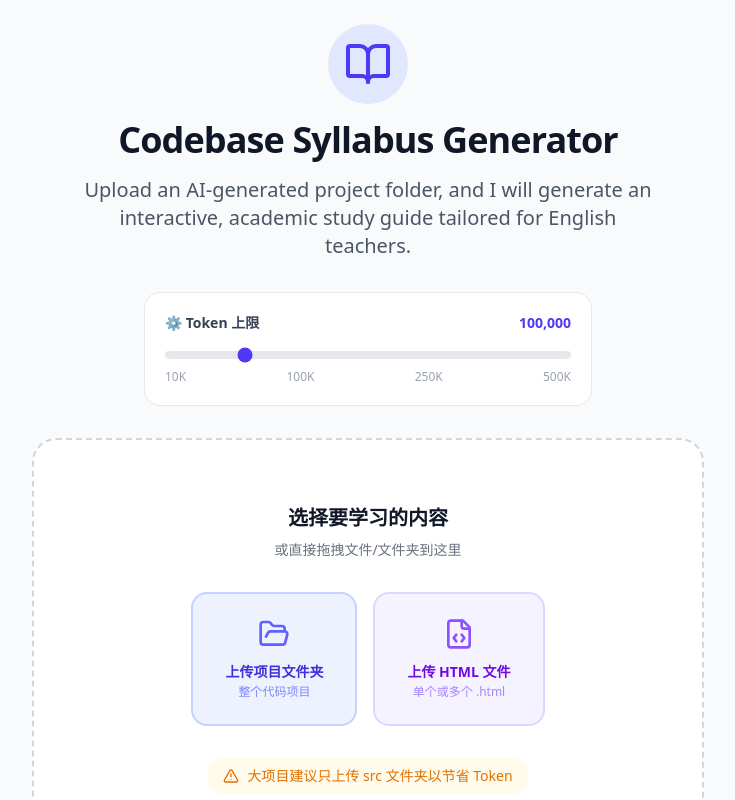
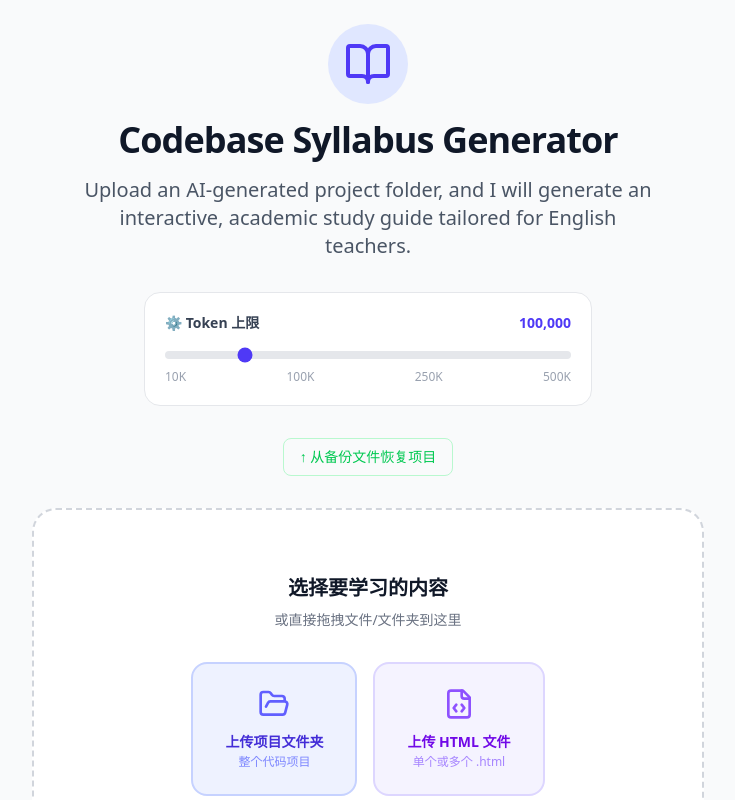
Before and after one commit to natasha139/ai-pbl-journey, a React (Vite) app: page / in a window 1280 px wide. Shown: the top 800 px of the page, without its empty margins (272-1007 px from the left). Built offline with nearby package versions, Linux system fonts and the light colour scheme.

Commit message:
feat: add import backup feature to restore projects from JSON

```diff
--- a/src/App.tsx
+++ b/src/App.tsx
@@ -89,6 +89,28 @@ export default function App() {
     URL.revokeObjectURL(url);
   };
 
+  const handleImportAll = (file: File) => {
+    const reader = new FileReader();
+    reader.onload = (e) => {
+      try {
+        const imported = JSON.parse(e.target?.result as string);
+        if (!Array.isArray(imported)) throw new Error('格式不正确');
+        const existing = loadCache();
+        // merge: imported项目优先，已有同名的跳过
+        const merged = [...imported];
+        for (const p of existing) {
+          if (!merged.find(m => m.name === p.name)) merged.push(p);
+        }
+        saveCache(merged.slice(0, 10));
+        alert(`导入成功！共 ${imported.length} 个项目已恢复。`);
+        window.location.reload();
+      } catch {
+        alert('导入失败：文件格式不正确，请选择正确的备份 JSON 文件。');
+      }
+    };
+    reader.readAsText(file);
+  };
+
   const handleBackToHome = () => {
     setChapters([]);
     setProjectFiles([]);
@@ -119,6 +141,7 @@ export default function App() {
         onLoadCached={handleLoadCached}
         onDeleteCached={handleDeleteCached}
         onExportAll={handleExportAll}
+        onImportAll={handleImportAll}
       />
     );
   }
--- a/src/components/ProjectUploader.tsx
+++ b/src/components/ProjectUploader.tsx
@@ -17,9 +17,10 @@ interface ProjectUploaderProps {
   onLoadCached?: (project: CachedProject) => void;
   onDeleteCached?: (name: string) => void;
   onExportAll?: () => void;
+  onImportAll?: (file: File) => void;
 }
 
-export function ProjectUploader({ onAnalyzeComplete, cachedProjects = [], onLoadCached, onDeleteCached, onExportAll }: ProjectUploaderProps) {
+export function ProjectUploader({ onAnalyzeComplete, cachedProjects = [], onLoadCached, onDeleteCached, onExportAll, onImportAll }: ProjectUploaderProps) {
   const [isDragging, setIsDragging] = useState(false);
   const [isAnalyzing, setIsAnalyzing] = useState(false);
   const [isReadingFiles, setIsReadingFiles] = useState(false);
@@ -30,6 +31,7 @@ export function ProjectUploader({ onAnalyzeComplete, cachedProjects = [], onLoad
   const [tokenLimit, setTokenLimit] = useState(100000);
   const fileInputRef = useRef<HTMLInputElement>(null);
   const fileInputSingleRef = useRef<HTMLInputElement>(null);
+  const importInputRef = useRef<HTMLInputElement>(null);
 
   const handleDragOver = (e: React.DragEvent) => {
     e.preventDefault();
@@ -282,18 +284,37 @@ export function ProjectUploader({ onAnalyzeComplete, cachedProjects = [], onLoad
         </div>
 
         {/* Cached Projects */}
-        {cachedProjects.length > 0 && (
+        {cachedProjects.length > 0 ? (
           <div className="max-w-2xl mx-auto w-full">
             <div className="flex justify-between items-center mb-3">
               <h3 className="text-sm font-semibold text-gray-500 flex items-center gap-2">
                 <Clock size={14} /> 已缓存的项目（点击继续学习）
               </h3>
+              <div className="flex gap-2">
+                <button
+                  onClick={() => importInputRef.current?.click()}
+                  className="text-xs text-green-500 hover:text-green-700 border border-green-200 hover:border-green-400 px-3 py-1 rounded-lg transition-colors"
+                >
+                  ↑ 导入备份
+                </button>
                 <button
                   onClick={onExportAll}
                   className="text-xs text-indigo-500 hover:text-indigo-700 border border-indigo-200 hover:border-indigo-400 px-3 py-1 rounded-lg transition-colors"
                 >
                   ↓ 导出备份
                 </button>
+              </div>
+              <input
+                ref={importInputRef}
+                type="file"
+                accept=".json"
+                className="hidden"
+                onChange={(e) => {
+                  const file = e.target.files?.[0];
+                  if (file) onImportAll?.(file);
+                  e.target.value = '';
+                }}
+              />
             </div>
             <div className="grid grid-cols-1 md:grid-cols-2 gap-3">
               {cachedProjects.map((p) => (
@@ -322,6 +343,26 @@ export function ProjectUploader({ onAnalyzeComplete, cachedProjects = [], onLoad
                 </div>
               ))}
             </div>
+          </div>
+        ) : (
+          <div className="max-w-2xl mx-auto w-full text-center">
+            <button
+              onClick={() => importInputRef.current?.click()}
+              className="text-sm text-green-500 hover:text-green-700 border border-green-200 hover:border-green-400 px-4 py-2 rounded-lg transition-colors"
+            >
+              ↑ 从备份文件恢复项目
+            </button>
+            <input
+              ref={importInputRef}
+              type="file"
+              accept=".json"
+              className="hidden"
+              onChange={(e) => {
+                const file = e.target.files?.[0];
+                if (file) onImportAll?.(file);
+                e.target.value = '';
+              }}
+            />
           </div>
         )}
 
```
Lines whose indentation alone changed are shown as unchanged.
